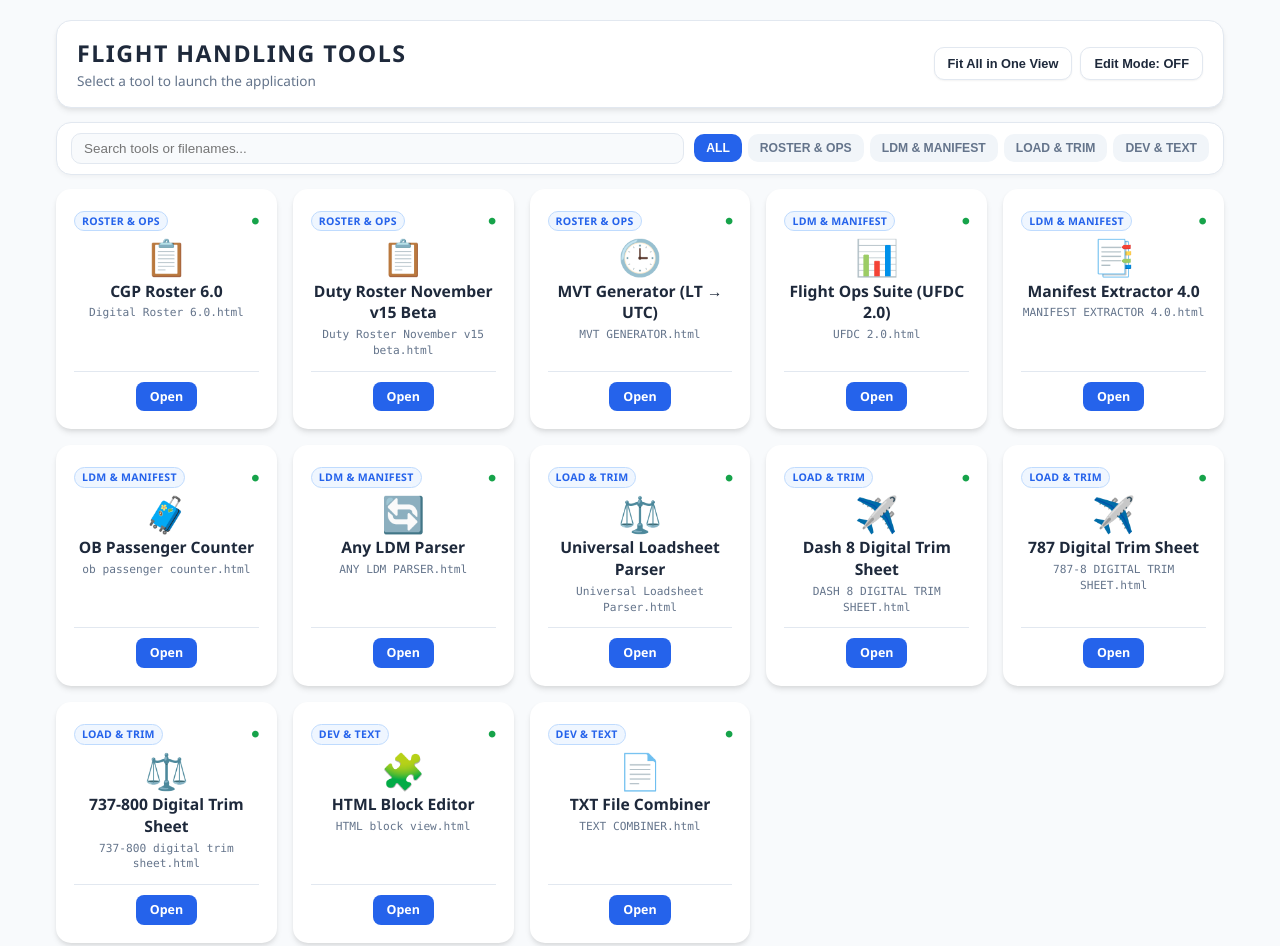
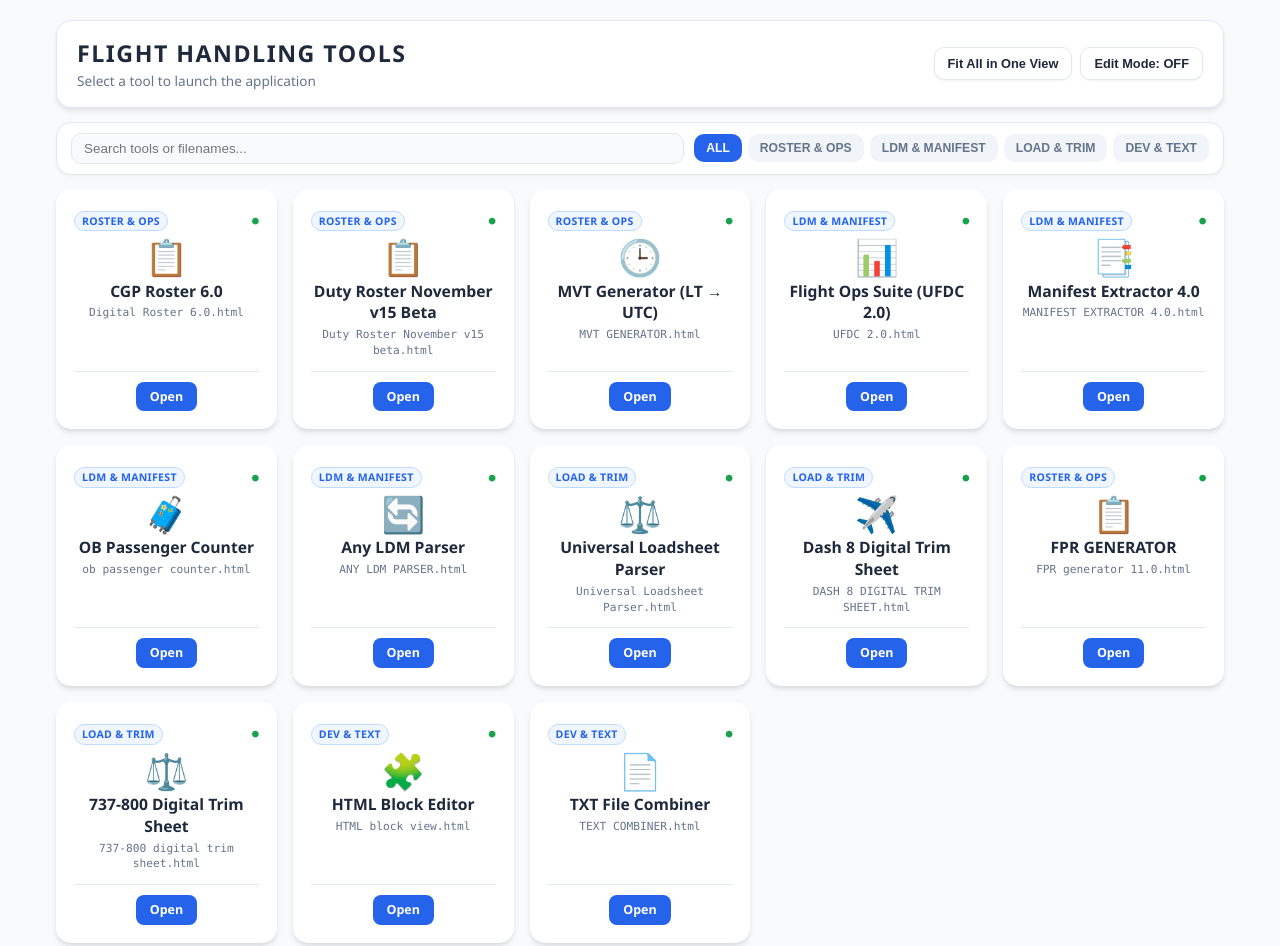
Before and after one commit to hasanace1997277-ui/Flight-handling-tools, a plain HTML site: page index.html in a window 1280 px wide. Drawn offline with Linux system fonts and the light colour scheme.

Commit message:
Replace 787 Digital Trim Sheet with FPR Generator

```diff
--- a/index.html
+++ b/index.html
@@ -647,11 +647,11 @@
         src: BASE_URL + "DASH%208%20DIGITAL%20TRIM%20SHEET.html"
       },
           {
-        title: "787 Digital Trim Sheet",
-        icon: "✈️",
-        category: "LOAD & TRIM",
-        file: "787-8 DIGITAL TRIM SHEET.html",
-        src: BASE_URL + "DASH%208%20DIGITAL%20TRIM%20SHEET.html"
+        title: "FPR GENERATOR",
+        icon: "📋",
+        category: "ROSTER & OPS",
+        file: "FPR generator 11.0.html",
+        src: BASE_URL + "FPR%20generator%2011.0.html"
       },
       {
         title: "737-800 Digital Trim Sheet",
```
